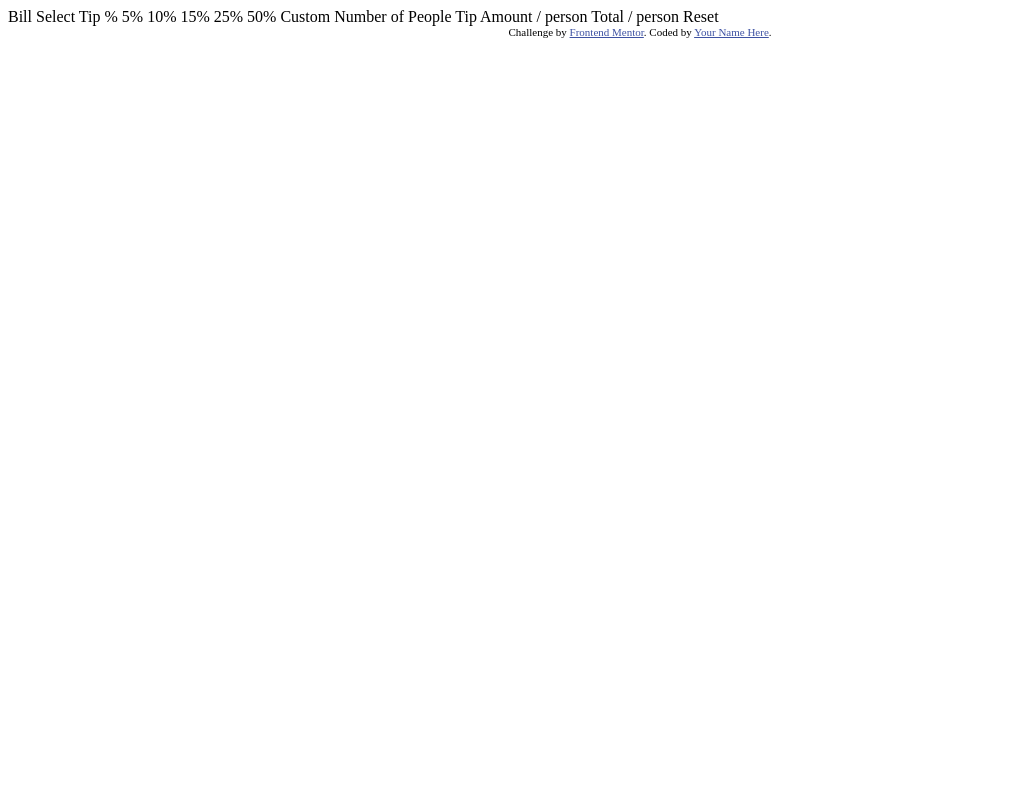
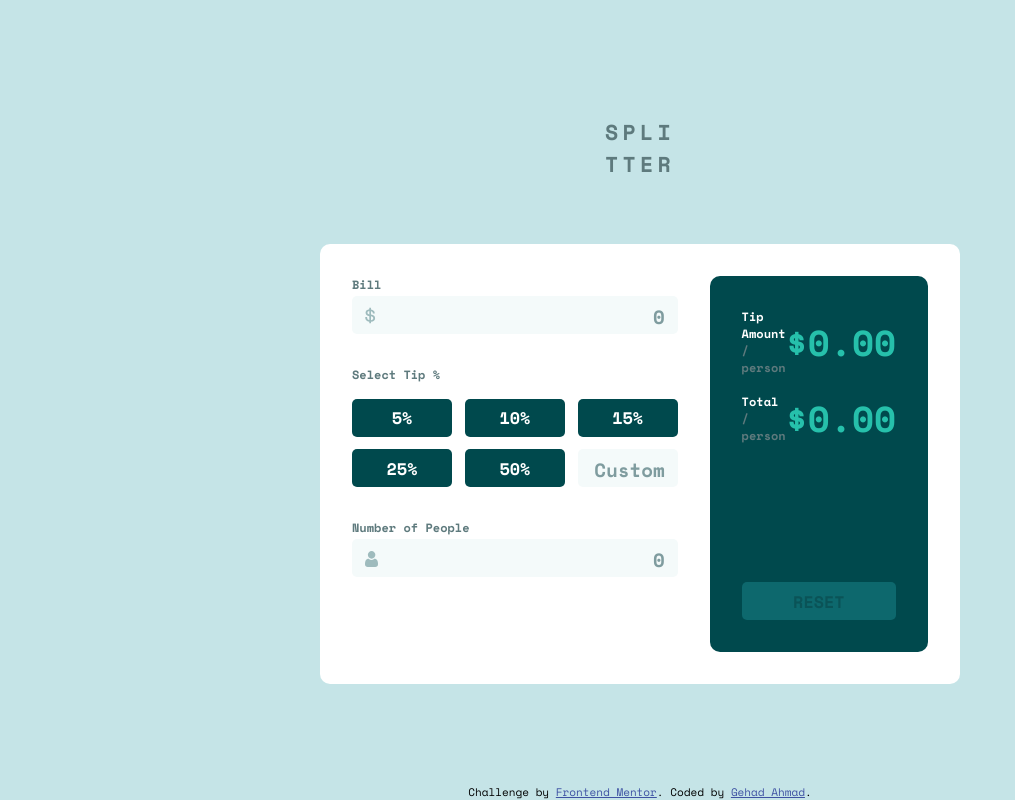
Before and after one commit to Gehad28/calculator-app, a plain HTML site: page index.html in a window 1280 px wide. Shown: the whole page, without its empty margins (0-1015 px from the left). Drawn offline with nearby package versions, Linux system fonts and the light colour scheme.

Commit message:
Task finished

```diff
--- a/index.html
+++ b/index.html
@@ -5,40 +5,84 @@
   <meta name="viewport" content="width=device-width, initial-scale=1.0"> <!-- displays site properly based on user's device -->
 
   <link rel="icon" type="image/png" sizes="32x32" href="./images/favicon-32x32.png">
+  <link rel="stylesheet" href="style.css">
 
   <title>Frontend Mentor | Tip calculator app</title>
-
-  <!-- Feel free to remove these styles or customise in your own stylesheet 👍 -->
-  <style>
-    .attribution { font-size: 11px; text-align: center; }
-    .attribution a { color: hsl(228, 45%, 44%); }
-  </style>
 </head>
 <body>
+  <main>
+    <div class="title">
+      <h1>SPLI<br>TTER</h1>
+    </div>
+    <div class="container">
+      <div class="input-section">
+        <div class="input">
+          <div class="label">
+            <label for="bill">Bill</label>
+            <span id="error-message-bill">Can't be zero</span>
+          </div>
+          <div class="input-icon">
+            <input id="bill" type="number" name="bill" placeholder="0">
+            <i class="icon">
+              <svg xmlns="http://www.w3.org/2000/svg" width="11" height="17">
+                <path fill="#9EBBBD" d="M6.016 16.328v-1.464c1.232-.08 2.22-.444 2.964-1.092.744-.648 1.116-1.508 1.116-2.58v-.144c0-.992-.348-1.772-1.044-2.34-.696-.568-1.708-.932-3.036-1.092V4.184c.56.144 1.012.4 1.356.768.344.368.516.816.516 1.344v.288h1.824v-.432c0-.448-.088-.876-.264-1.284a3.783 3.783 0 00-.744-1.116A4.251 4.251 0 007.54 2.9a5.324 5.324 0 00-1.524-.492V.872H4.288V2.36a5.532 5.532 0 00-1.416.324c-.448.168-.84.392-1.176.672-.336.28-.604.616-.804 1.008-.2.392-.3.844-.3 1.356v.144c0 .96.316 1.708.948 2.244.632.536 1.548.884 2.748 1.044v3.912c-.704-.16-1.248-.472-1.632-.936-.384-.464-.576-1.08-.576-1.848v-.288H.256v.576c0 .464.08.924.24 1.38.16.456.404.88.732 1.272.328.392.744.728 1.248 1.008s1.108.476 1.812.588v1.512h1.728zM4.288 7.424c-.688-.128-1.164-.332-1.428-.612-.264-.28-.396-.644-.396-1.092 0-.464.176-.832.528-1.104.352-.272.784-.448 1.296-.528v3.336zm1.728 5.712V9.344c.768.128 1.328.328 1.68.6.352.272.528.688.528 1.248 0 .544-.196.984-.588 1.32-.392.336-.932.544-1.62.624z"/>
+              </svg>
+            </i>
+          </div>
+        </div>
+        <div class="tip-input">
+          <p>Select Tip %</p>
+          <div class="btns">
+            <button id="percent">5%</button>
+            <button id="percent">10%</button>
+            <button id="percent">15%</button>
+            <button id="percent">25%</button>
+            <button id="percent">50%</button>
+            <input id="custom" type="number" name="custom-tip" placeholder="Custom">
+          </div>
+        </div>
+        <div class="input">
+          <div class="label">
+            <label for="no-people">Number of People</label>
+            <span id="error-message-count">Can't be zero</span>
+          </div>
+          <div class="input-icon">
+            <input id="count" type="number" name="no-people" placeholder="0">
+            <i class="icon">
+              <svg xmlns="http://www.w3.org/2000/svg" width="13" height="16">
+                <path fill="#9EBBBD" d="M9.573 7.729c.406 0 .784.07 1.126.209.342.14.639.33.881.569.232.227.438.503.614.82a5.1 5.1 0 01.407.949c.097.312.178.654.242 1.016.062.359.105.699.126 1.011.02.307.031.624.031.945 0 .836-.259 1.512-.768 2.01-.504.492-1.17.742-1.98.742H2.748c-.81 0-1.477-.25-1.98-.742C.259 14.76 0 14.084 0 13.248c0-.322.01-.64.032-.945.02-.312.063-.652.126-1.01.063-.363.144-.705.242-1.017.1-.323.238-.643.407-.948.176-.318.382-.594.613-.821.243-.238.54-.43.882-.57.342-.138.72-.208 1.125-.208.16 0 .313.067.61.265.183.123.397.264.636.421.204.134.48.259.822.372.333.11.671.167 1.005.167a3.19 3.19 0 001.006-.167c.341-.113.618-.238.822-.372l.636-.42c.296-.2.45-.266.61-.266zM6.598 0C7.63 0 8.522.38 9.252 1.129s1.1 1.666 1.1 2.724c0 1.06-.37 1.976-1.1 2.725-.73.75-1.623 1.13-2.654 1.13-1.03 0-1.924-.38-2.653-1.13-.73-.749-1.1-1.666-1.1-2.725 0-1.058.37-1.975 1.1-2.724C4.675.379 5.567 0 6.598 0z"/>
+              </svg>
+            </i>
+          </div>
+        </div>
+      </div>
+      <div class="result-section">
+        <div class="result">
+          <div>
+            <p>Tip Amount</p>
+            <p>/ person</p>
+          </div>
+          <p id="tip-amount">$0.00</p>
+        </div>
+        <div class="result">
+          <div>
+            <p>Total</p>
+            <p>/ person</p>
+          </div>
+          <p id="total">$0.00</p>
+        </div>
+        <button id="reset" disabled>Reset</button>
+      </div>
+    </div>
 
-  Bill
+    <footer>
+      <div class="attribution">
+        Challenge by <a href="https://www.frontendmentor.io?ref=challenge" target="_blank">Frontend Mentor</a>.
+        Coded by <a href="https://github.com/Gehad28">Gehad Ahmad</a>.
+      </div>
+    </footer>
+  </main>
 
-  Select Tip %
-  5%
-  10%
-  15%
-  25%
-  50%
-  Custom
-
-  Number of People
-
-  Tip Amount
-  / person
-
-  Total
-  / person
-
-  Reset
-
-  <div class="attribution">
-    Challenge by <a href="https://www.frontendmentor.io?ref=challenge" target="_blank">Frontend Mentor</a>.
-    Coded by <a href="#">Your Name Here</a>.
-  </div>
+  <script src="script.js"></script>
 </body>
 </html>
--- /dev/null
+++ b/script.js
@@ -0,0 +1,75 @@
+const billInput = document.getElementById("bill");
+const countInput = document.getElementById("count");
+const customInput = document.getElementById("custom");
+const btns = document.querySelectorAll("#percent");
+const resetBtn = document.getElementById("reset");
+
+const errorMessagebill = document.getElementById("error-message-bill");
+const errorMessagecount = document.getElementById("error-message-count");
+const tipResult = document.getElementById("tip-amount");
+const totalResut = document.getElementById("total");
+
+let tipAmountPerperson = 0, total = 0, percent = 0;
+let bill = 0, count = 0;
+
+const calculateTip = (bill = Number(billInput.value), count = Number(countInput.value), percentage = Number(percent)) => {
+    handleError();
+
+    let tipAmount = bill * (percentage / 100);
+    tipAmountPerperson = tipAmount / count;
+
+    total = (bill / count) + tipAmountPerperson;
+
+    tipResult.innerHTML = `\$${tipAmountPerperson.toFixed(2)}`;
+    totalResut.innerHTML = `\$${total.toFixed(2)}`;
+    resetBtn.disabled = false;
+}
+
+const handleError = () => {
+    errorMessagebill.style.display = "none";
+    billInput.classList.remove("error");
+
+    errorMessagecount.style.display = "none";
+    countInput.classList.remove("error");
+}
+
+const handleSelectedBtn = () => {
+    const selectedBtn = document.querySelector(".selected");
+    selectedBtn?.classList.remove("selected");
+}
+
+const handleBtn = (e) => {
+    if (!billInput.value){
+        errorMessagebill.style.display = "block";
+        billInput.classList.add("error");
+    }
+    else if (!countInput.value){
+        errorMessagecount.style.display = "block";
+        countInput.classList.add("error");
+    }
+    else{
+        handleSelectedBtn();
+        e.target.classList.add("selected");
+        percent = parseInt(e.target.innerHTML);
+        calculateTip();
+    }
+}
+
+customInput.addEventListener("input", (e) => {
+    percent = e.target.value;
+    calculateTip();
+});
+
+btns.forEach(btn => {
+    btn.addEventListener("click", handleBtn);
+});
+
+resetBtn.addEventListener("click", (e) => {
+    billInput.value = "";
+    countInput.value = "";
+    customInput.value = "";
+    tipResult.innerHTML = "$0.00";
+    totalResut.innerHTML = "$0.00";
+    handleSelectedBtn();
+    e.target.disabled = true;
+});
--- /dev/null
+++ b/style.css
@@ -0,0 +1,266 @@
+@import url('https://fonts.googleapis.com/css2?family=Space+Mono:ital,wght@0,400;0,700;1,400;1,700&display=swap');
+
+:root{
+    --strong-cyan: hsl(172, 67%, 45%);
+    --dark-cyan: hsl(183, 100%, 15%);
+    --dark-greyish-cyan: hsl(186, 14%, 43%);
+    --greyish-cyan: hsl(184, 14%, 56%);
+    --ligh-greyish-cyan: hsl(185, 41%, 84%);
+    --very-ligh-greyish-cyan: hsl(189, 41%, 97%);
+}
+
+body{
+    font-family: "Space Mono", monospace;
+    height: 100vh;
+    align-content: center;
+    background-color: var(--ligh-greyish-cyan);
+    font-size: 24px;
+}
+
+*{
+    box-sizing: border-box;
+    padding: 0;
+    margin: 0;
+}
+
+.title{
+    text-align: center;
+}
+
+h1{
+    font-size: 0.9em;
+    letter-spacing: 0.2em;
+    color: var(--dark-greyish-cyan);
+}
+
+.container{
+    margin: auto;
+    border-radius: 10px;
+    background-color: white;
+    max-width: 1200px;
+    width: 50%;
+    min-height: 55vh;
+    padding: 2rem;
+    display: flex;
+    gap: 2rem;
+    margin-top: 4rem;
+}
+
+/* Left Side */
+
+.input-section{
+    flex-basis: 50%;
+    display: flex;
+    flex-direction: column;
+    gap: 2rem;
+}
+
+.input-section label, p, span{
+    font-size: 0.5em;
+    font-weight: 700;
+    color: var(--dark-greyish-cyan);
+}
+
+/* Input Fields */
+
+.label{
+    display: flex;
+    justify-content: space-between;
+    align-items: center;
+}
+
+.label span{
+    color: rgba(227,153,130,255);
+    display: none;
+}
+
+.input{
+    display: flex;
+    flex-direction: column;
+    gap: 0.2rem;
+}
+
+input{
+    padding: 0.05rem 0.8rem;
+    background-color: var(--very-ligh-greyish-cyan);
+    border: none;
+    border-radius: 5px;
+    font-family: "Space Mono", monospace;
+    font-size: 1em;
+    font-weight: 700;
+    color: var(--dark-cyan);
+    text-align: right;
+    align-content: center;
+}
+
+input::placeholder{
+    font-size: 0.8em;
+    color: var(--greyish-cyan);
+}
+
+input:focus{
+    outline: none;
+}
+
+input::-webkit-outer-spin-button,
+input::-webkit-inner-spin-button {
+    -webkit-appearance: none;
+    margin: 0;
+}
+
+input[type=number] {
+    -moz-appearance: textfield;
+}
+
+.input-icon{
+    position: relative;
+    display: inline-block;
+}
+
+.input-icon .icon{
+    position: absolute;
+    left: 0.8rem;
+    top: 50%;
+    transform: translateY(-50%);
+    pointer-events: none;
+}
+
+input:hover{
+    outline: 2px solid var(--strong-cyan);
+}
+
+input.error{
+    outline: 2px solid rgba(227, 153, 130, 255);
+}
+
+/* Buttons */
+
+.tip-input .btns{
+    display: grid;
+    grid-template-columns: repeat(3, 1fr);
+    gap: 0.8rem;
+    margin-top: 1rem;
+}
+
+button{
+    background-color: var(--dark-cyan);
+    color: white;
+    font-family: "Space Mono", monospace;
+    font-size: 0.7em;
+    font-weight: 600;
+    border-radius: 5px;
+    border: none;
+    box-shadow: none;
+    padding: 0.4rem;
+    cursor: pointer;
+}
+
+button:hover{
+    background-color: var(--ligh-greyish-cyan);
+    color: var(--dark-cyan);
+}
+
+button.selected{
+    background-color: var(--strong-cyan);
+    color: var(--dark-cyan);
+}
+
+.btns input{
+    width: 100%;
+    text-align: right;
+}
+
+/* Result Section */
+
+.result-section{
+    flex-basis: 50%;
+    background-color: var(--dark-cyan);
+    border-radius: 10px;
+    padding: 2rem;
+    color: white;
+    display: flex;
+    flex-direction: column;
+    gap: 1rem;
+}
+
+.result{
+    display: flex;
+    justify-content: space-between;
+    align-items: center;
+}
+
+.result p:first-child{
+    color: white;
+}
+
+.result>p{
+    color: var(--strong-cyan);
+    font-size: 1.5em;
+}
+
+.result-section button{
+    width: 100%;
+    background-color: var(--strong-cyan);
+    color: var(--dark-cyan);
+    font-size: 0.7em;
+    text-transform: uppercase;
+    margin-top: auto;
+}
+
+.result-section button:hover{
+    background-color: var(--ligh-greyish-cyan);
+}
+
+button[disabled]{
+    background-color: rgba(13,104,109,255);
+    color: rgba(0, 0, 0, 0.2);
+    cursor: default;
+}
+
+button[disabled]:hover{
+    background-color: rgba(13,104,109,255);
+    color: rgba(0, 0, 0, 0.2);
+}
+
+.attribution {
+    font-size: 11px;
+    text-align: center;
+}
+
+.attribution a {
+    color: hsl(228, 45%, 44%);
+}
+
+footer{
+    bottom: 0;
+    position: fixed;
+    width: 100%;
+}
+
+@media (max-width: 380px){
+    .container{
+        width: 100%;
+        flex-direction: column;
+        margin-top: 2rem;
+        border-radius: 20px;
+        border-bottom-left-radius: 0;
+        border-bottom-right-radius: 0;
+    }
+
+    h1{
+        margin-top: 2rem;
+    }
+
+    .tip-input .btns{
+        grid-template-columns: 1fr 1fr;
+    }
+
+    .input-section label, p, span{
+        font-size: 0.6em;
+    }
+
+    footer{
+        position: relative;
+        background-color: white;
+    }
+}
```
